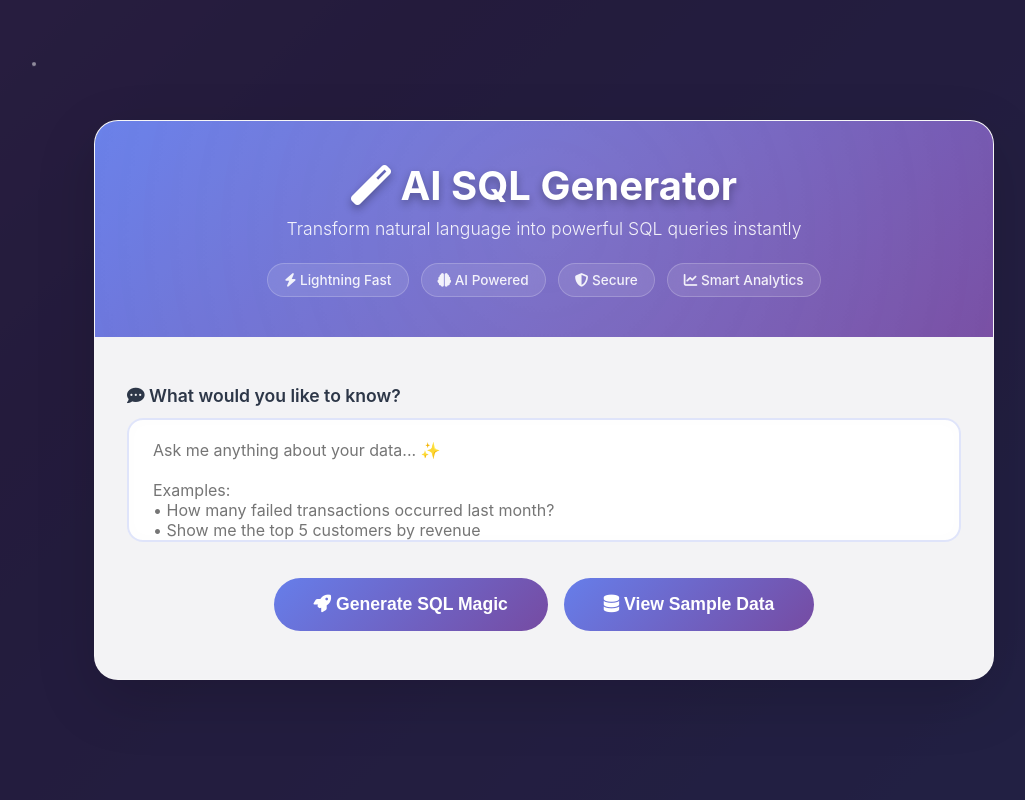
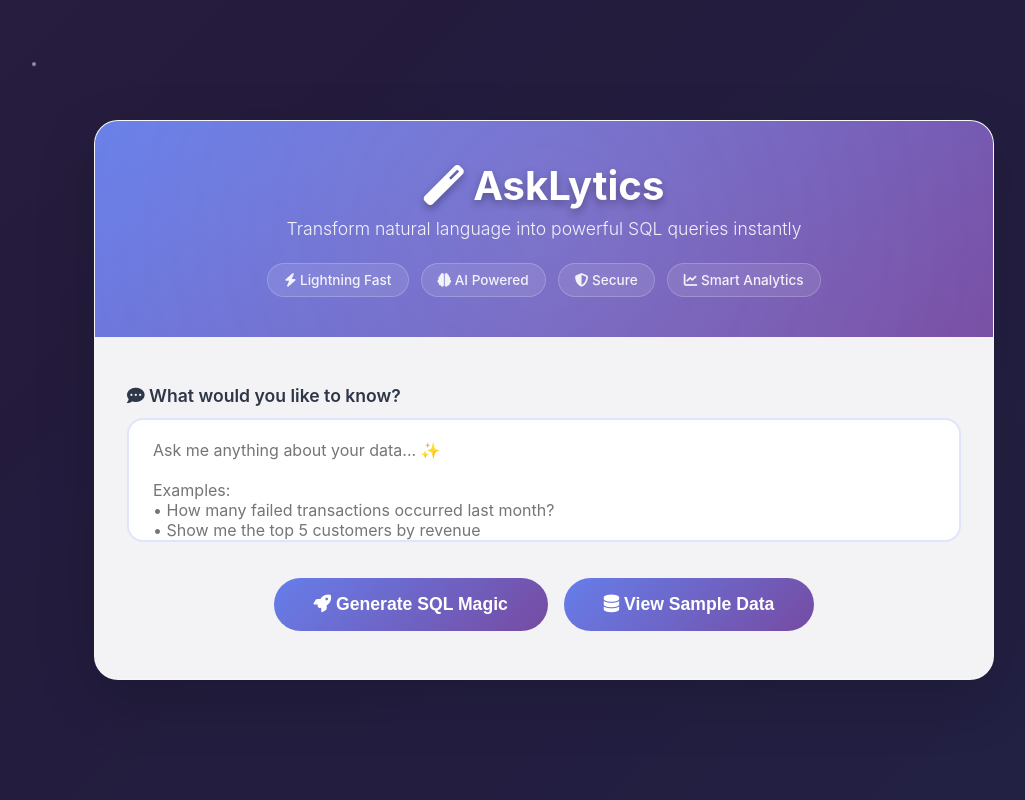
Before and after one commit to Namit2111/DashBoard-Dilema-PineLabs, a FastAPI app: page / in a window 1280 px wide. Shown: the whole page, without its empty margins (96-1121 px from the left). Run offline with FastAPI, Linux system fonts and the light colour scheme.

Commit message:
udpated name

```diff
--- a/templates/index.html
+++ b/templates/index.html
@@ -622,7 +622,7 @@
       <div class="card-header">
         <div class="header-content">
           <h1 class="header-title">
-            <i class="fas fa-magic"></i> AI SQL Generator
+            <i class="fas fa-magic"></i> AskLytics
           </h1>
           <p class="header-subtitle">Transform natural language into powerful SQL queries instantly</p>
           <div class="feature-pills">
```
